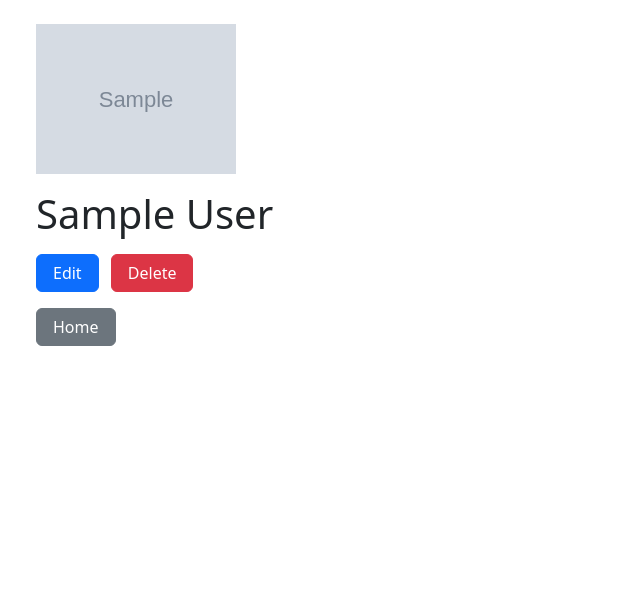
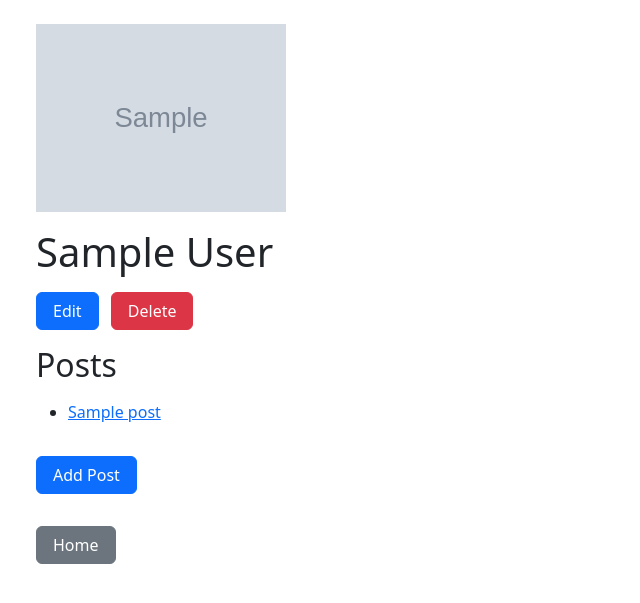
Before and after one commit to TaraDenniston/flask-blogly, a Flask app: page /users/1 in a window 1280 px wide. Shown: the top 603 px of the page, without its empty margins (0-640 px from the left). Run offline with Flask 3, Linux system fonts and the light colour scheme; tables that the repository leaves empty hold one stand-in row (values such as "Sample post"); grey boxes marked "Sample" are stand-in pictures.

Commit message:
add posts to user detail page

```diff
--- a/app.py
+++ b/app.py
@@ -57,7 +57,8 @@ def add_user():
 def display_user(user_id):
     """Show details about a single user"""
     user = User.query.get_or_404(user_id)
-    return render_template("user-detail.html", user=user)
+    posts = user.posts
+    return render_template("user-detail.html", user=user, posts=posts)
 
 @app.route('/users/<int:user_id>/edit')
 def edit_form(user_id):
--- a/templates/user-detail.html
+++ b/templates/user-detail.html
@@ -5,7 +5,7 @@
 {% block content %}
     <section>
         <div>
-            <img src="{{user.image_url}}" alt="user-selected image" style="max-height: 200px; max-width: 200px;">
+            <img src="{{user.image_url}}" alt="user-selected image" style="max-height: 250px; max-width: 250px;">
         </div>
         <div>
             <h1 class="my-3">{{user.first_name}} {{user.last_name}}</h1>
@@ -17,6 +17,15 @@
                     <button type="submit" class="btn btn-danger px-3 mx-2">Delete</button>
                 </form>
             </div>
+            <h2 class="my-3">Posts</h2>
+            <ul>
+                {% for post in posts %}
+                    <li><a href="/posts/{{post.id}}">{{post.title}}</a></li>
+                {% endfor %}
+            </ul>
+            <form action="/users/{{user.id}}/posts/new">
+                <button type="submit" class="btn btn-primary px-3 my-3">Add Post</button>
+            </form>
             <form action="/">
                 <button type="submit" class="btn btn-secondary px-3 my-3">Home</button>
             </form>
```
